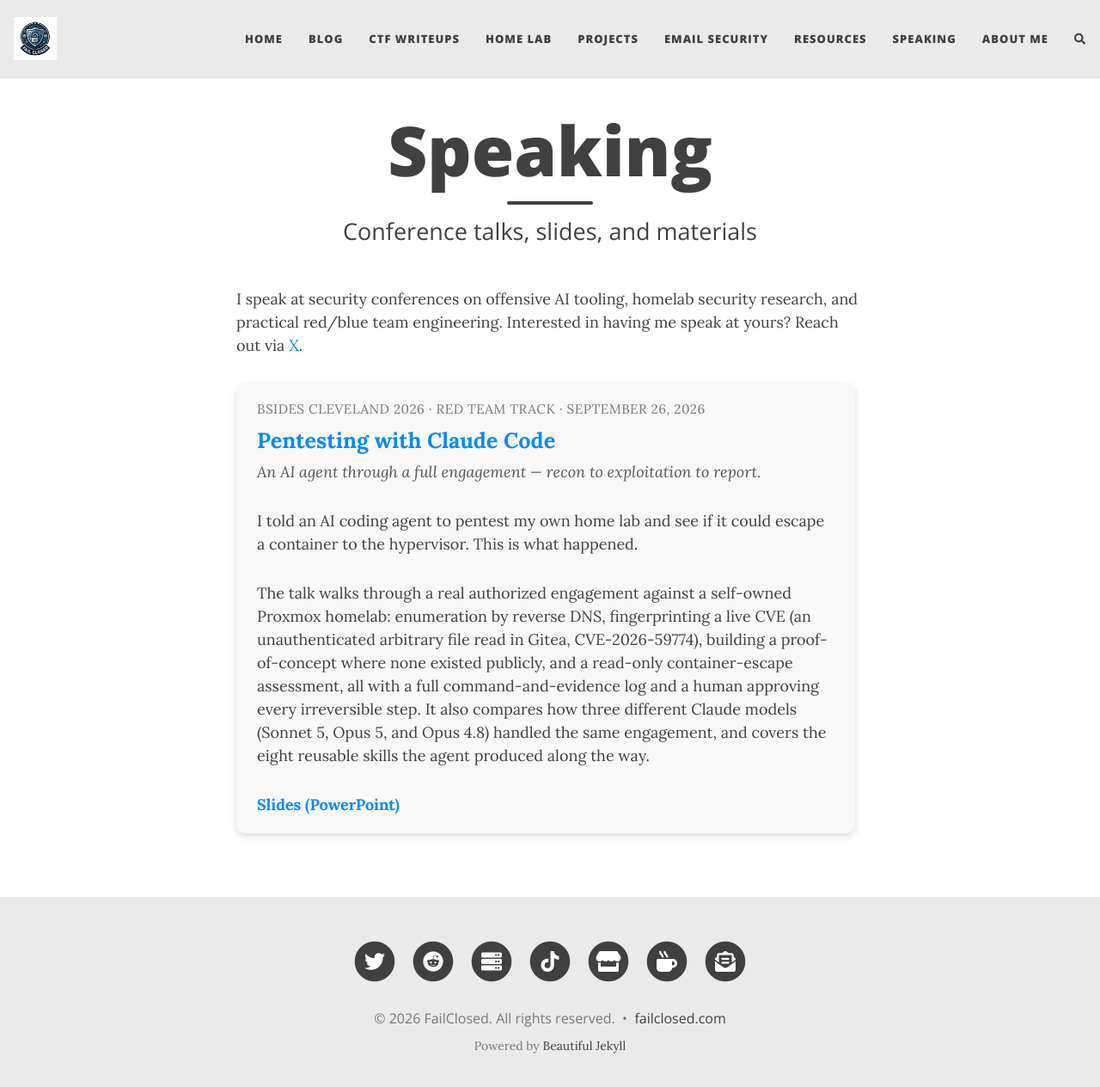
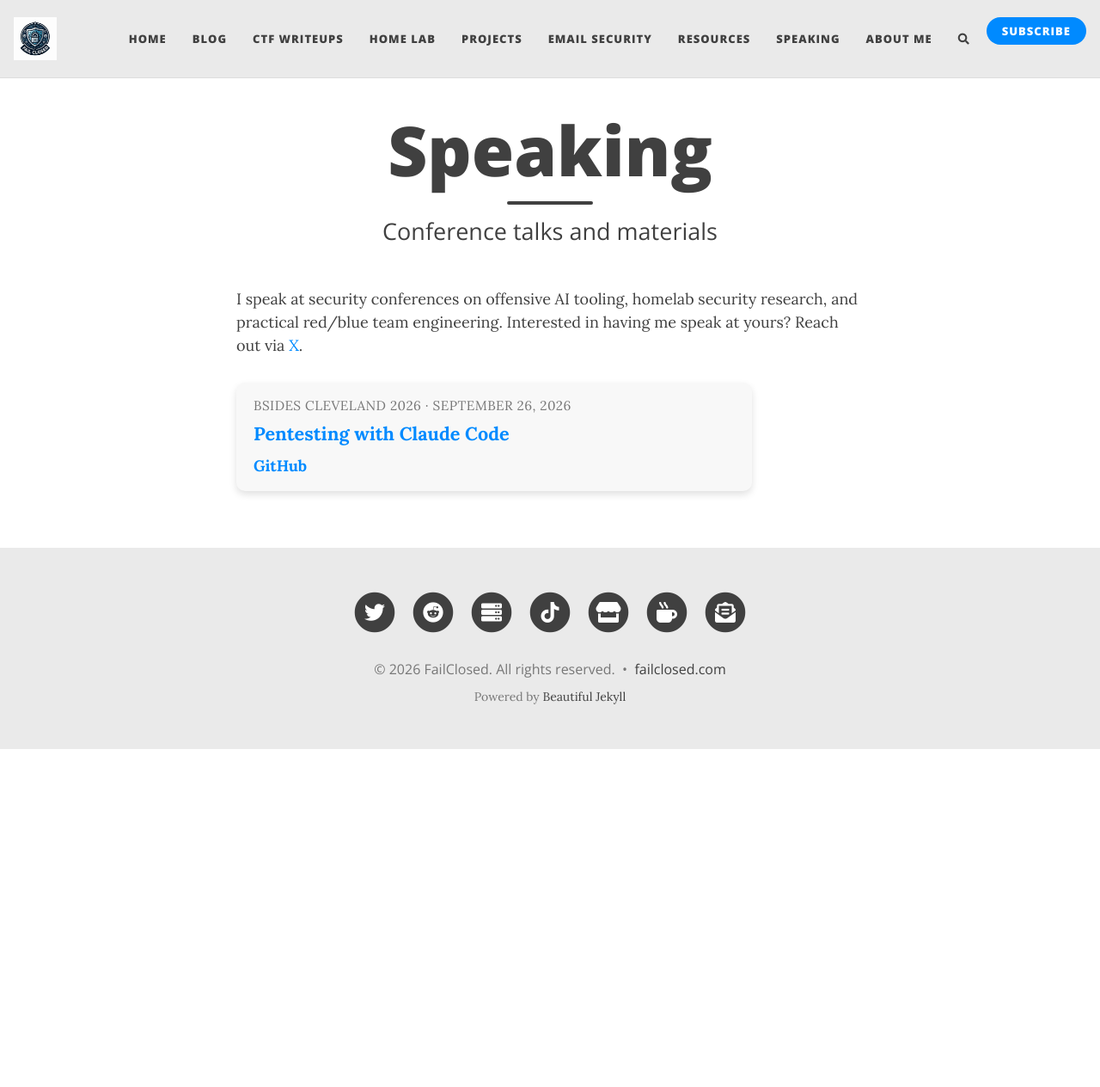
Before and after one commit to failclosed/failclosed.github.io, a Jekyll site: the page built from pages/presentations.md, in a window 1280 px wide and 1277 px high. Shown: the top 1264 px of the window at 86% size. Built offline with Jekyll 4.4.1, drawn with Linux system fonts in a browser that asks for light colours; comment, search, counter and statistics services are not loaded.

Commit message:
update subscription link

```diff
--- a/_includes/nav.html
+++ b/_includes/nav.html
@@ -38,6 +38,11 @@
           </a>
         </li>
       {%- endif -%}
+      {% if site.social-network-links.newsletter %}
+        <li class="nav-item">
+          <a class="nav-link nav-subscribe-btn" href="{{ site.social-network-links.newsletter }}" data-newsletter-modal-trigger>Subscribe</a>
+        </li>
+      {%- endif -%}
     </ul>
   </div>
 
@@ -60,3 +65,23 @@
 </nav>
 
 {% include search.html %}
+
+<style>
+.nav-subscribe-btn {
+  background: #008AFF;
+  color: #fff !important;
+  border-radius: 999px;
+  padding: 6px 18px !important;
+  margin-left: 4px;
+  transition: background 0.2s;
+}
+.nav-subscribe-btn:hover {
+  background: #0085A1;
+}
+@media (max-width: 1200px) {
+  .nav-subscribe-btn {
+    display: inline-block;
+    margin: 8px 0 0;
+  }
+}
+</style>
--- /dev/null
+++ b/_includes/newsletter-modal.html
@@ -0,0 +1,99 @@
+<div id="newsletter-modal-overlay" class="newsletter-modal-overlay" hidden>
+  <div class="newsletter-modal-box" role="dialog" aria-modal="true" aria-labelledby="newsletter-modal-title">
+    <button type="button" class="newsletter-modal-close" aria-label="Close">&times;</button>
+    <h3 id="newsletter-modal-title">Behind the Firewall</h3>
+    <p>Cybersecurity and GRC, explained plainly.</p>
+    <div class="newsletter-modal-iframe-wrap">
+      <iframe id="newsletter-modal-iframe" title="Subscribe to Behind the Firewall" frameborder="0" scrolling="no"></iframe>
+    </div>
+  </div>
+</div>
+
+<style>
+.newsletter-modal-overlay {
+  position: fixed;
+  inset: 0;
+  background: rgba(0, 0, 0, 0.6);
+  display: flex;
+  align-items: center;
+  justify-content: center;
+  z-index: 2000;
+  padding: 20px;
+}
+.newsletter-modal-overlay[hidden] {
+  display: none;
+}
+.newsletter-modal-box {
+  position: relative;
+  background: #fff;
+  border-radius: 10px;
+  padding: 28px 24px 20px;
+  max-width: 480px;
+  width: 100%;
+  text-align: center;
+  box-shadow: 0 10px 40px rgba(0, 0, 0, 0.3);
+}
+.newsletter-modal-box h3 {
+  margin: 0 0 6px;
+}
+.newsletter-modal-box p {
+  margin: 0 0 16px;
+  color: #666;
+}
+.newsletter-modal-close {
+  position: absolute;
+  top: 8px;
+  right: 12px;
+  background: none;
+  border: none;
+  font-size: 1.6em;
+  line-height: 1;
+  cursor: pointer;
+  color: #999;
+}
+.newsletter-modal-close:hover {
+  color: #333;
+}
+.newsletter-modal-iframe-wrap iframe {
+  width: 100%;
+  height: 320px;
+  border: none;
+}
+</style>
+
+<script>
+(function () {
+  var overlay = document.getElementById("newsletter-modal-overlay");
+  var iframe = document.getElementById("newsletter-modal-iframe");
+  var closeBtn = overlay.querySelector(".newsletter-modal-close");
+  var embedSrc = "https://news.failclosed.com/embed";
+  var lastFocused = null;
+
+  function openModal(e) {
+    if (e) { e.preventDefault(); }
+    if (!iframe.src) { iframe.src = embedSrc; }
+    lastFocused = document.activeElement;
+    overlay.hidden = false;
+    closeBtn.focus();
+  }
+
+  function closeModal() {
+    overlay.hidden = true;
+    if (lastFocused) { lastFocused.focus(); }
+  }
+
+  document.querySelectorAll("[data-newsletter-modal-trigger]").forEach(function (el) {
+    el.addEventListener("click", openModal);
+  });
+
+  closeBtn.addEventListener("click", closeModal);
+
+  overlay.addEventListener("click", function (e) {
+    if (e.target === overlay) { closeModal(); }
+  });
+
+  document.addEventListener("keydown", function (e) {
+    if (e.key === "Escape" && !overlay.hidden) { closeModal(); }
+  });
+})();
+</script>
--- a/_includes/social-networks-links.html
+++ b/_includes/social-networks-links.html
@@ -410,7 +410,7 @@
 
 {%- if site.social-network-links.newsletter -%}
   <li class="list-inline-item">
-    <a href="{{ site.social-network-links.newsletter }}" title="Behind the Firewall Newsletter">
+    <a href="{{ site.social-network-links.newsletter }}" title="Behind the Firewall Newsletter" data-newsletter-modal-trigger>
       <span class="fa-stack fa-lg" aria-hidden="true">
         <i class="fas fa-circle fa-stack-2x"></i>
         <i class="fas fa-envelope-open-text fa-stack-1x fa-inverse"></i>
--- a/_layouts/base.html
+++ b/_layouts/base.html
@@ -35,6 +35,8 @@ common-js:
 
   {% include footer.html %}
 
+  {% include newsletter-modal.html %}
+
   {% include footer-scripts.html %}
 
 </body>
--- a/pages/presentations.md
+++ b/pages/presentations.md
@@ -2,27 +2,24 @@
 layout: page
 title: Speaking
 permalink: /speaking
-subtitle: Conference talks, slides, and materials
+subtitle: Conference talks and materials
 ---
 
 I speak at security conferences on offensive AI tooling, homelab security research, and practical red/blue team engineering. Interested in having me speak at yours? Reach out via [X](https://x.com/failclosed).
 
 <div class="talk-card">
-  <div class="talk-conference">BSides Cleveland 2026 &middot; Red Team Track &middot; September 26, 2026</div>
+  <div class="talk-conference">BSides Cleveland 2026 &middot; September 26, 2026</div>
   <div class="talk-title">Pentesting with Claude Code</div>
-  <p class="talk-subtitle">An AI agent through a full engagement — recon to exploitation to report.</p>
-  <p>I told an AI coding agent to pentest my own home lab and see if it could escape a container to the hypervisor. This is what happened.</p>
-  <p>The talk walks through a real authorized engagement against a self-owned Proxmox homelab: enumeration by reverse DNS, fingerprinting a live CVE (an unauthenticated arbitrary file read in Gitea, CVE-2026-59774), building a proof-of-concept where none existed publicly, and a read-only container-escape assessment, all with a full command-and-evidence log and a human approving every irreversible step. It also compares how three different Claude models (Sonnet 5, Opus 5, and Opus 4.8) handled the same engagement, and covers the eight reusable skills the agent produced along the way.</p>
   <div class="talk-links">
-    <a href="https://github.com/4D5A/presentations/blob/main/BSides%20Cleveland%202026/BSides_Cleveland_presentation_github.pptx">Slides (PowerPoint)</a>
+    <a href="https://github.com/4D5A/presentations/tree/main/BSides%20Cleveland%202026">GitHub</a>
   </div>
 </div>
 
 <style>
 .talk-card {
-  max-width: 720px;
-  margin: 24px 0;
-  padding: 20px 24px;
+  max-width: 600px;
+  margin: 16px 0;
+  padding: 16px 20px;
   border-radius: 10px;
   background: #f8f8f8;
   box-shadow: 0 4px 8px rgba(0,0,0,0.12);
@@ -32,22 +29,15 @@ I speak at security conferences on offensive AI tooling, homelab security resear
   text-transform: uppercase;
   letter-spacing: 0.03em;
   color: #777;
-  margin-bottom: 6px;
+  margin-bottom: 4px;
 }
 .talk-title {
-  font-size: 1.4em;
+  font-size: 1.2em;
   font-weight: bold;
   color: #008AFF;
 }
-.talk-subtitle {
-  font-style: italic;
-  color: #555;
-  margin-top: 4px;
-}
 .talk-links {
-  margin-top: 14px;
-  display: flex;
-  gap: 16px;
+  margin-top: 8px;
 }
 .talk-links a {
   font-weight: bold;
```
Also changed, not shown: pages/homepage/index.md (+2 -2 lines), pages/software.md (+2 -0 lines), assets/img/homepage/speaking.png (added).
